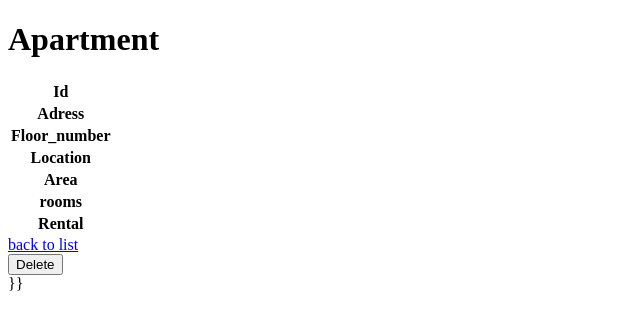
After one commit to cambad/projet-locataire, a Symfony app: template BackOffice_RateMyRent/templates/admin/apartment/show.html.twig in a window 1280 px wide. The commit adds this page. Shown: the top 330 px of the page, without its empty margins (0-640 px from the left). Run offline with Twig, Linux system fonts and the light colour scheme; the template is opened without the code that fills it, so the values that code supplies are empty; some libraries are stand-ins or nearby versions.

Commit message:
CRUD entities except  User edit and User form

```diff
--- /dev/null
+++ b/BackOffice_RateMyRent/templates/admin/apartment/_delete_form.html.twig
@@ -0,0 +1,5 @@
+<form method="post" action="{{ path('admin_apartment_delete', {'id': apartment.id}) }}" onsubmit="return confirm('Are you sure you want to delete this item?');">
+    <input type="hidden" name="_method" value="DELETE">
+    <input type="hidden" name="_token" value="{{ csrf_token('delete' ~ apartment.id) }}">
+    <button class="btn">Delete</button>
+</form>
--- /dev/null
+++ b/BackOffice_RateMyRent/templates/admin/apartment/show.html.twig
@@ -0,0 +1,57 @@
+{% extends 'base.html.twig' %}
+
+{% block title %}Apartment{% endblock %}
+
+{% block body %}
+    <h1>Apartment</h1>
+
+    <table class="table">
+        <tbody>
+
+
+
+            <tr>
+                <th>Id</th>
+                <td>{{ apartment.id }}</td>
+            </tr>
+
+            <tr>
+                <th>Adress</th>
+                <td>{{ apartment.adress }}</td>
+            </tr>
+
+            <tr>
+                <th>Floor_number</th>
+                <td>{{ apartment.floorNumber }}</td>
+            </tr>
+
+            <tr>
+                <th>Location</th>
+                <td>{{ apartment.location }}</td>
+             </tr>
+
+             <tr>
+                 <th>Area</th>
+                 <td>{{apartment.area}}</td>
+             </tr>
+
+             <tr>
+                 <th>rooms</th>
+                 <td>{{ apartment.rooms }}</td>
+             </tr>
+
+             <tr>
+                 <th>Rental</th>
+                 <td>{{apartment.rental}}</td>
+             </tr>
+
+        </tbody>
+    </table>
+
+    <a href="{{ path('admin_apartment_index') }}">back to list</a>
+
+    {{ include('admin/apartment/_delete_form.html.twig') }}
+
+
+   }}
+{% endblock %}
--- a/BackOffice_RateMyRent/templates/admin/review/index.html.twig
+++ b/BackOffice_RateMyRent/templates/admin/review/index.html.twig
@@ -23,6 +23,9 @@
                     <a href="{{ path('admin_review_show', {'id': review.id}) }}">show</a>
 
                 </td>
+                <td>
+                        {{ include('admin/review/_delete_form.html.twig') }}
+                </td>
             </tr>
         {% else %}
             <tr>
--- /dev/null
+++ b/BackOffice_RateMyRent/templates/admin/user/_delete_form.html.twig
@@ -0,0 +1,5 @@
+<form method="post" action="{{ path('admin_user_delete', {'id': user.id}) }}" onsubmit="return confirm('Are you sure you want to delete this item?');">
+        <input type="hidden" name="_method" value="DELETE">
+        <input type="hidden" name="_token" value="{{ csrf_token('delete' ~ user.id) }}">
+        <button class="btn">Delete</button>
+    </form>
--- /dev/null
+++ b/BackOffice_RateMyRent/templates/admin/user/_form.html.twig
@@ -0,0 +1,4 @@
+{{ form_start(form) }}
+    {{ form_widget(form) }}
+    <button class="btn">{{ button_label|default('Save') }}</button>
+{{ form_end(form) }}
```
Also changed, not shown: BackOffice_RateMyRent/src/Controller/Admin/ApartmentController.php (+27 -0 lines), BackOffice_RateMyRent/src/Controller/Admin/UserController.php (+32 -0 lines), BackOffice_RateMyRent/templates/admin/apartment/index.html.twig (+6 -3 lines), BackOffice_RateMyRent/templates/admin/review/show.html.twig (+20 -1 lines), BackOffice_RateMyRent/templates/admin/user/edit.html.twig (added, +13 -0 lines), BackOffice_RateMyRent/templates/admin/user/index.html.twig (+6 -3 lines), BackOffice_RateMyRent/templates/admin/user/show.html.twig (added, +63 -0 lines).
